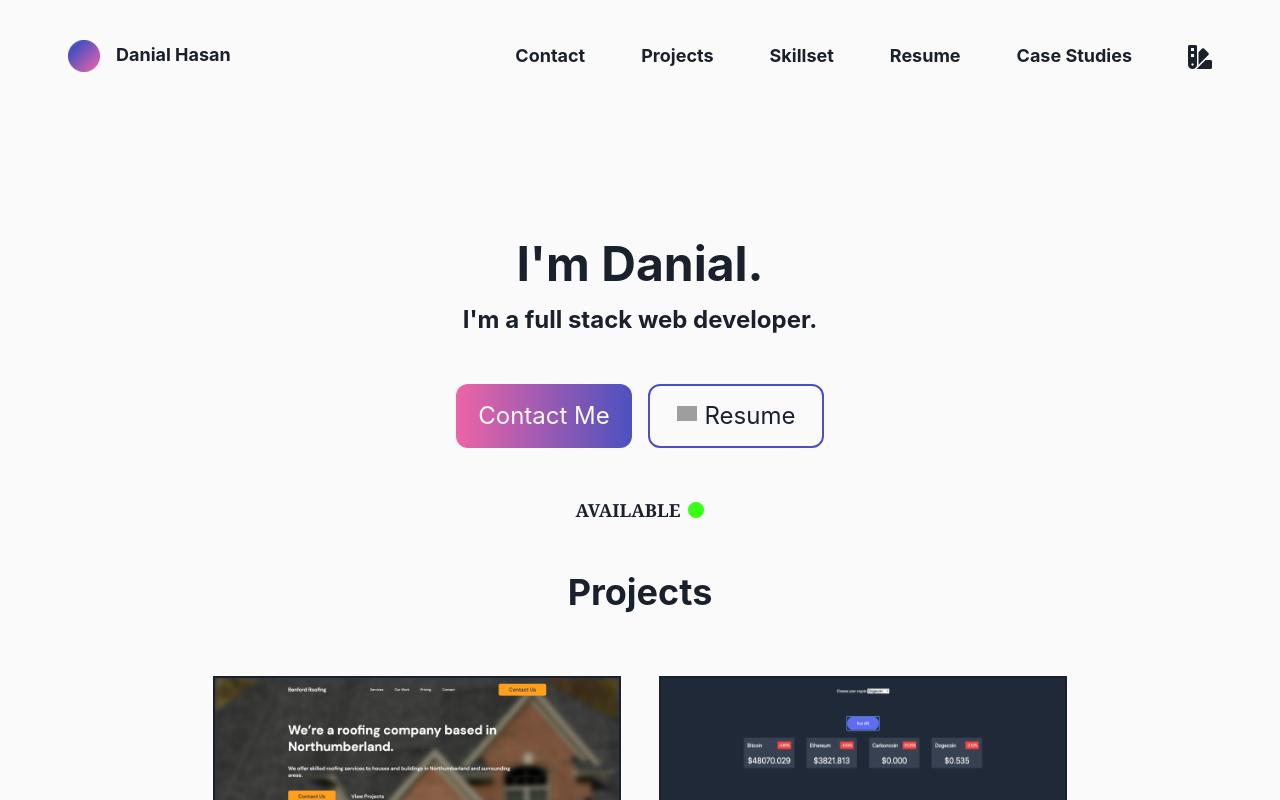
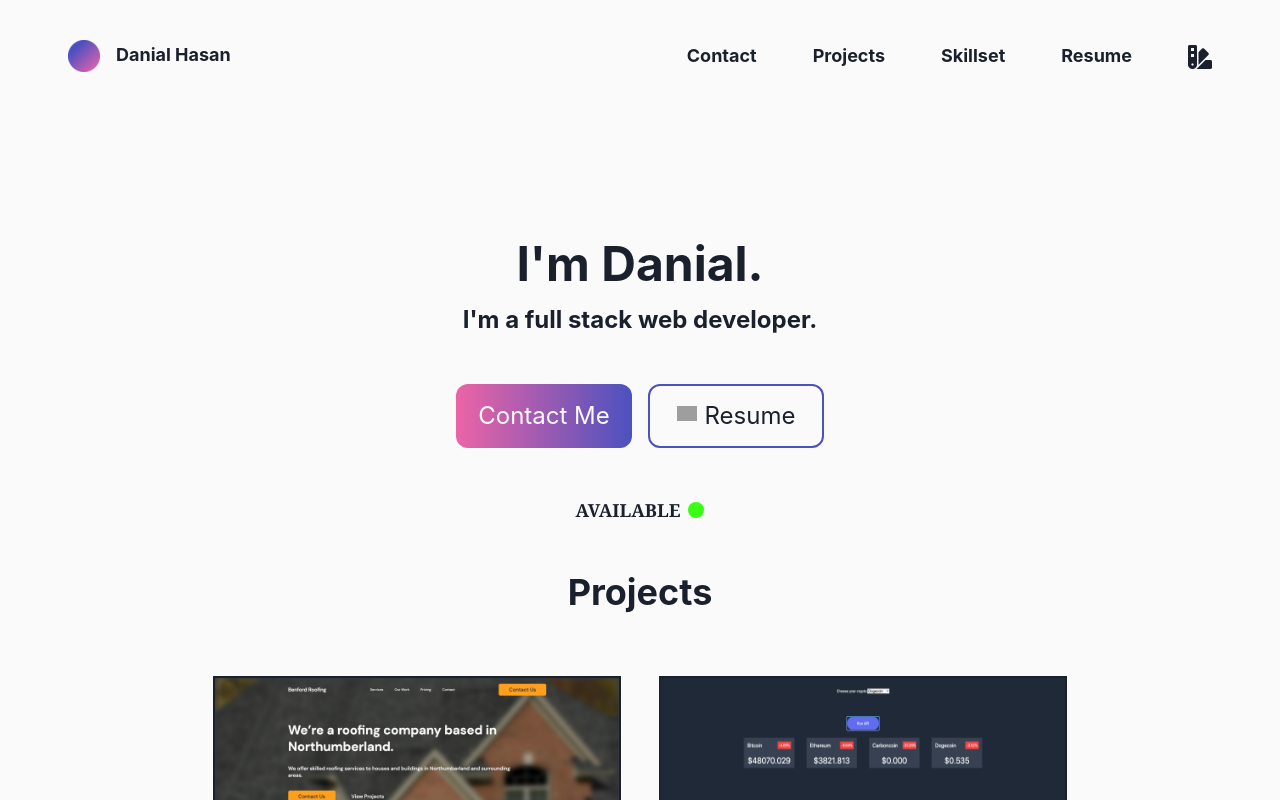
Before and after one commit to danialhasan/devsite-vue, a Vue app: page / in a window 1280 px wide. Shown: the top 800 px of the page. Built offline with nearby package versions, Linux system fonts and the light colour scheme; grey boxes are pictures that could not be loaded; what @tailwindcss/typography would draw is missing.

Commit message:
removed case studies from navbar because it's not done yet

```diff
--- a/src/components/Navbar.vue
+++ b/src/components/Navbar.vue
@@ -134,11 +134,11 @@ Because of this, the code that is run for those two parent components is differe
             >Resume</a
           >
         </li>
-        <li class="py-2 active:underline">
+        <!-- <li class="py-2 active:underline">
           <router-link to="/case-studies" @click="toggleMenu()"
             >Case Studies</router-link
           >
-        </li>
+        </li> -->
         <li>
           <i
             id="toggle_light_settings"
@@ -181,9 +181,9 @@ Because of this, the code that is run for those two parent components is differe
               >Resume</router-link
             >
           </li>
-          <li class="ml-14 py-2 active:underline">
+          <!-- <li class="ml-14 py-2 active:underline">
             <router-link to="/case-studies">Case Studies</router-link>
-          </li>
+          </li> -->
           <li>
             <i
               id="toggle_light_settings"
--- a/src/routes.js
+++ b/src/routes.js
@@ -24,6 +24,8 @@ export const routes = [{
     component: About,
     name: "About"
   },
+  /*
+  //NOTE do not uncomment until case studies part of site is finished
   {
     path: '/case-studies',
     component: CaseStudies,
@@ -53,6 +55,7 @@ export const routes = [{
     ],
     name: "CaseStudies"
   },
+  */
   /**
    * I want to render the component that has the caseStudy param as a name,
    * which is given its body prop info from CaseStudies.vue
```
